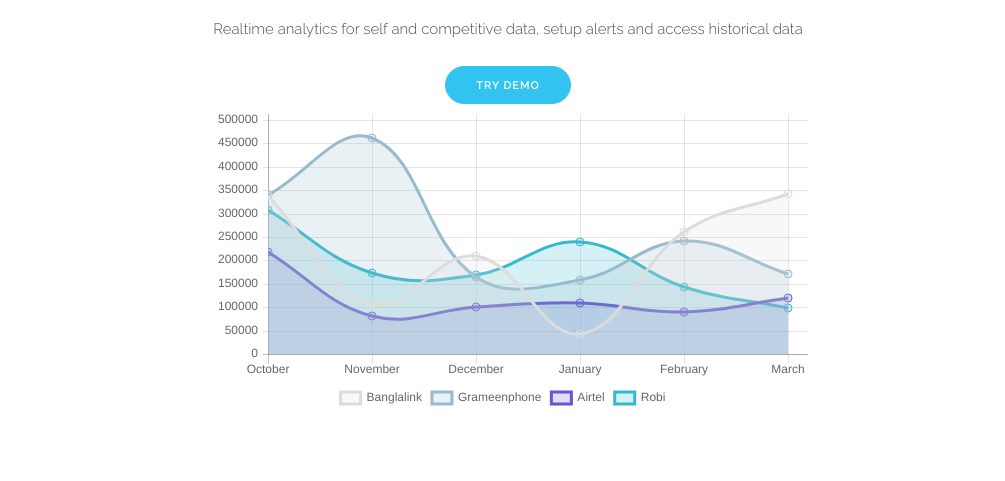
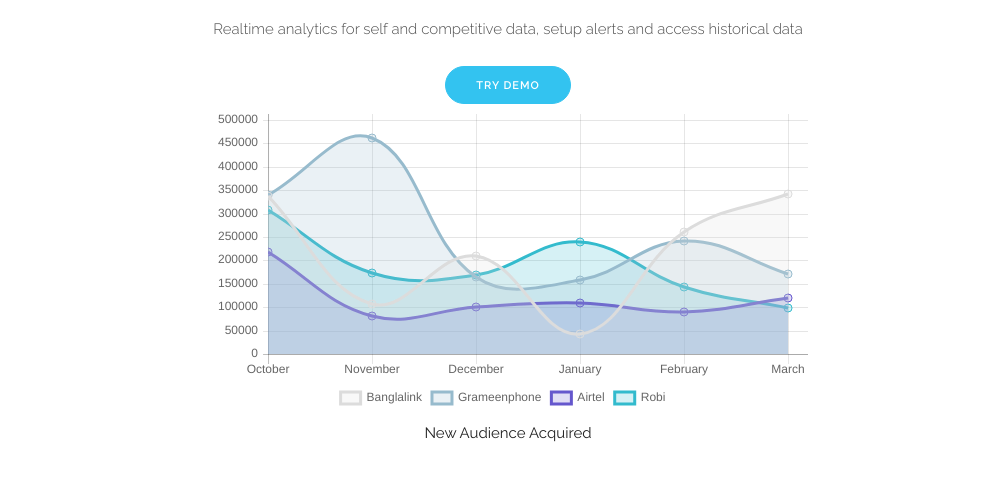
Before and after one commit to afm-sayem/chakrav-website, a website: page index.html in a window 1280 px wide. Shown: the part 93-574 px from the top of the page, without its empty margins (132-1137 px from the left). Drawn offline with nearby package versions, Linux system fonts and the light colour scheme.

Commit message:
added favicon

```diff
--- a/index.html
+++ b/index.html
@@ -41,6 +41,7 @@
         </div>
         <div id="chartContainer">
           <canvas id="chart"></canvas>
+          <p>New Audience Acquired</p>
         </div>
       </div>
     </div>
@@ -74,7 +75,6 @@
         <img class="phone-icon" src="images/phone-square.svg" alt=""/>
         <span class="phone-text">+880 255 121 676</span>
       </div>
-      <!-- <a class="button button&#45;primary" href="signup.html">View Skeleton Docs</a> -->
     </div>
 
     <!-- End Document -->
```
Also changed, not shown: images/favicon.png (added).
